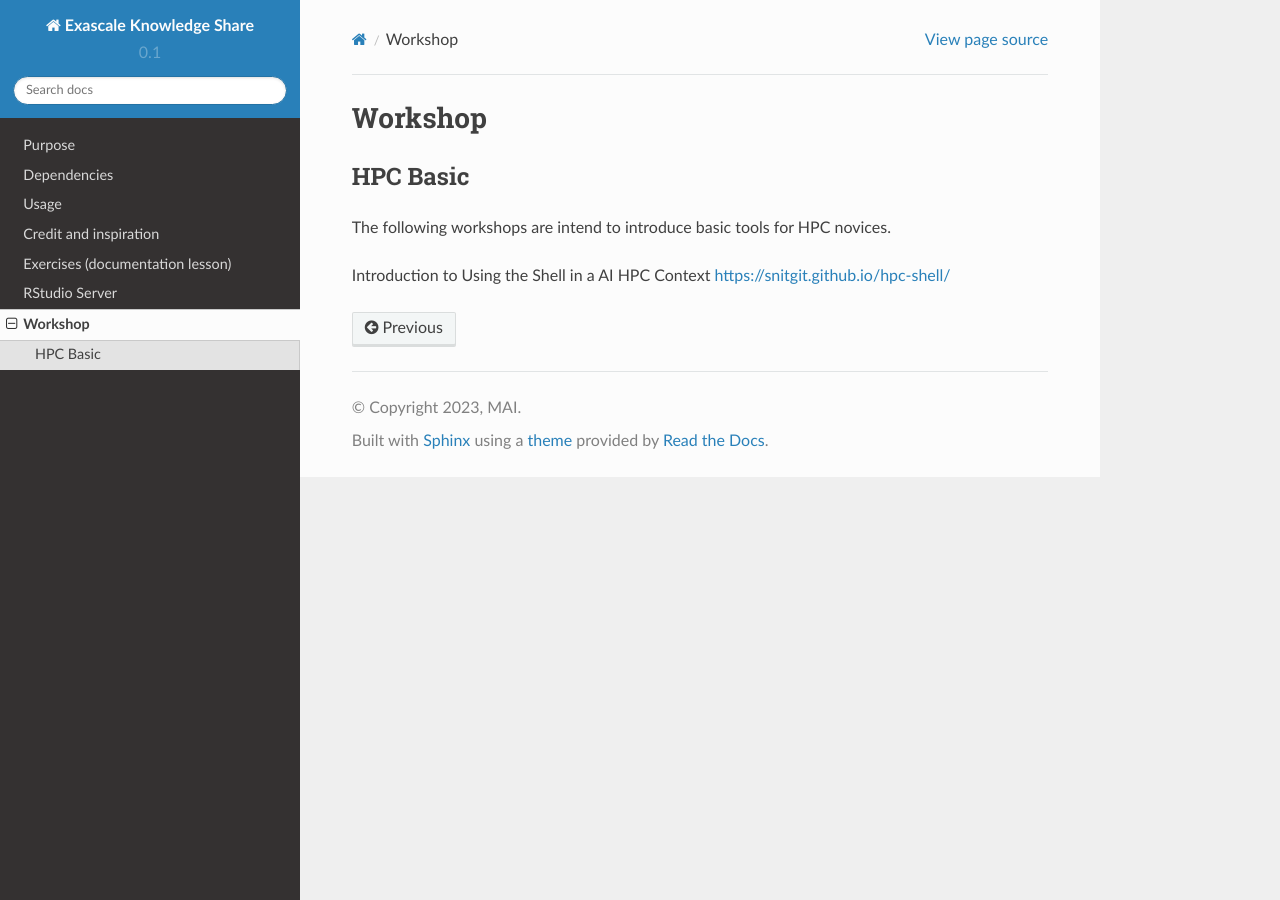
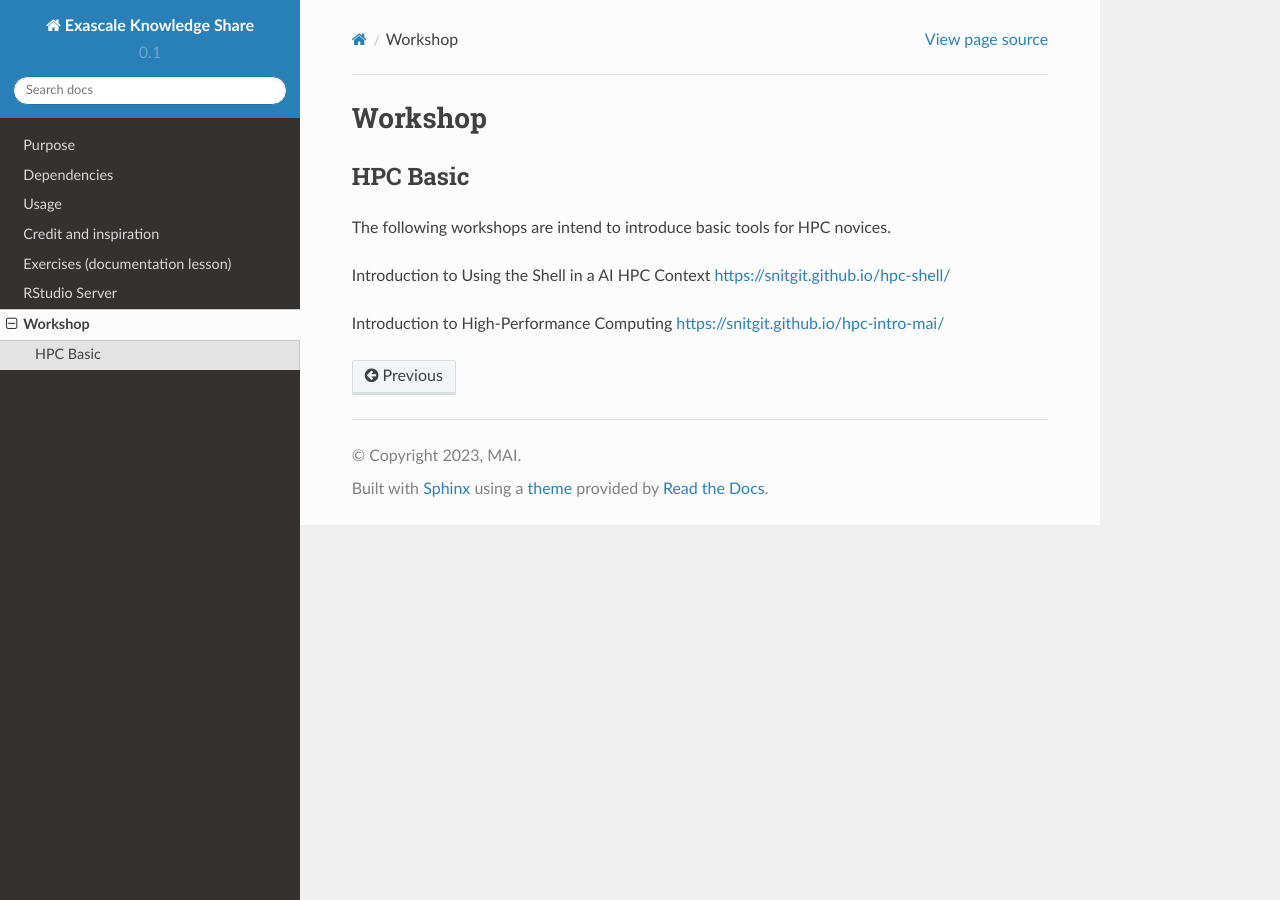
Before and after one commit to ai-hpc-mu/document, a Sphinx documentation site: the page built from doc/workshop.rst, in a window 1280 px wide. Built offline with Sphinx 7.4.7 and the Read the Docs theme 2.0.0, drawn with Linux system fonts in a browser that asks for light colours.

Commit message:
update to MAI context

```diff
--- a/doc/workshop.rst
+++ b/doc/workshop.rst
@@ -9,3 +9,5 @@ HPC Basic
 The following workshops are intend to introduce basic tools for HPC novices.
 
 Introduction to Using the Shell in a AI HPC Context  https://snitgit.github.io/hpc-shell/
+
+Introduction to High-Performance Computing https://snitgit.github.io/hpc-intro-mai/
```
